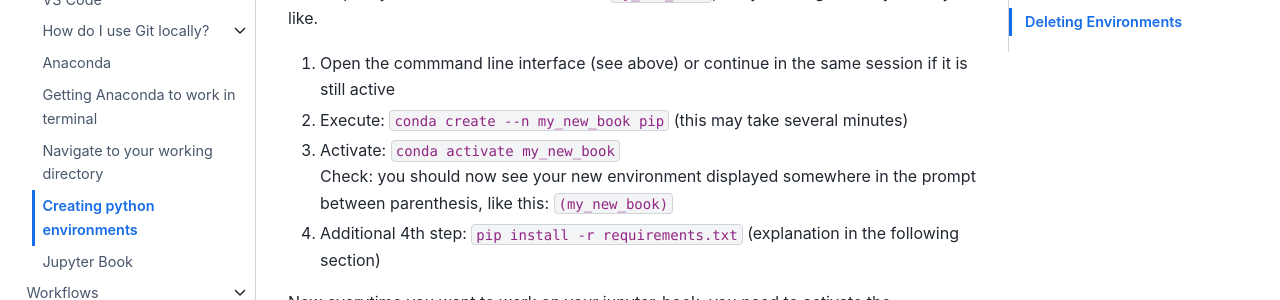
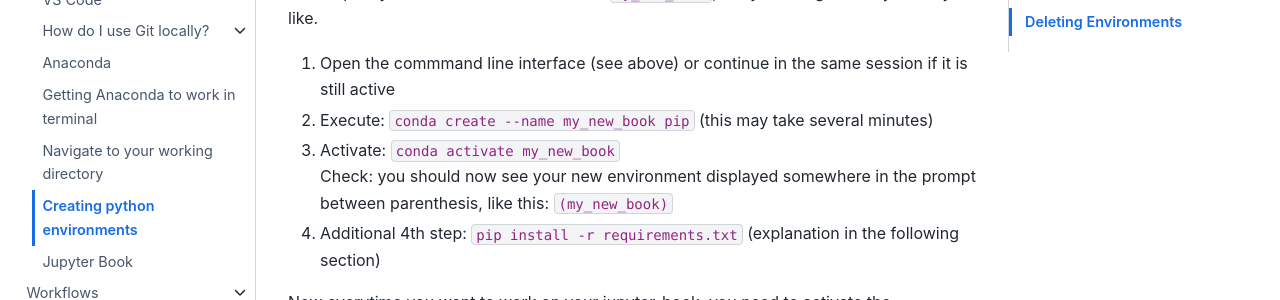
Before and after one commit to TeachBooks/mirror_teachbook_manual, a Jupyter Book: the page built from book/installation-and-setup/environments.md, in a window 1280 px wide and 900 px high, scrolled down 389 px. Shown: the part 147-447 px from the top of the window. Built offline with Jupyter Book 1.0.4 settings and Sphinx 7.4.7 and the Sphinx Book theme 1.1.4, drawn with Linux system fonts in a browser that asks for light colours; pages that are not in the unit, such as notebooks, are missing from menus; comment, search, counter and statistics services are not loaded.

Commit message:
fix typo

```diff
--- a/book/installation-and-setup/environments.md
+++ b/book/installation-and-setup/environments.md
@@ -9,7 +9,7 @@ Now we will set up your first environment. The following steps will create an An
 For simplicity we will call this environment `my_new_book`, but you can give it any name you like.
 
 1. Open the commmand line interface (see above) or continue in the same session if it is still active
-2. Execute: `conda create --n my_new_book pip` (this may take several minutes)
+2. Execute: `conda create --name my_new_book pip` (this may take several minutes)
 3. Activate: `conda activate my_new_book`
 <br> Check: you should now see your new environment displayed somewhere in the prompt between parenthesis, like this: `(my_new_book)`
 
```
